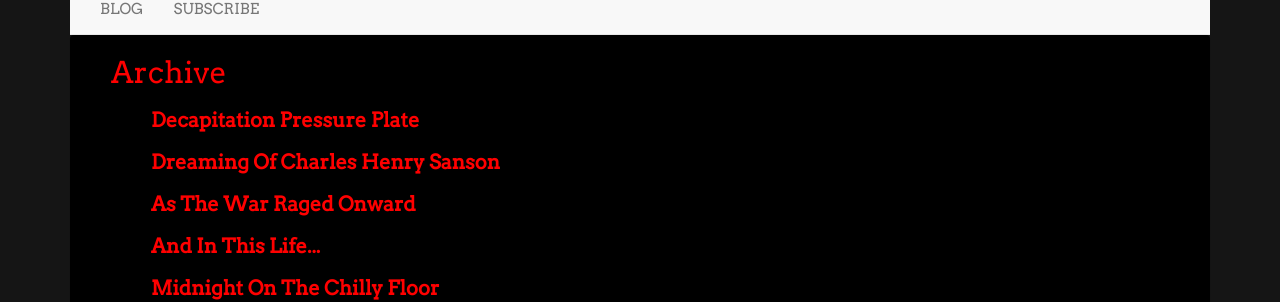
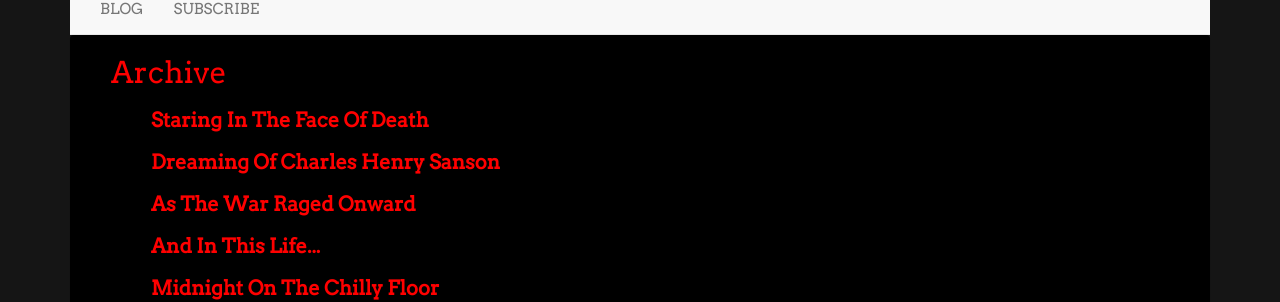
Before and after one commit to LWFlouisa/UploadedFairy, a Jekyll site: the page built from archive.md, in a window 1280 px wide. Shown: the part 350-652 px from the top of the page. Built offline with Jekyll 4.4.1, drawn with Linux system fonts in a browser that asks for light colours; nearby versions of some CDN libraries.

Commit message:
Update 2021-11-14-page29.md

```diff
--- a/_posts/2021-11-14-page29.md
+++ b/_posts/2021-11-14-page29.md
@@ -1,8 +1,8 @@
 ---
 layout: comic
-date:   14 Nov 2021
-title: "Decapitation Pressure Plate"
+date:   28 Nov 2021
+title: "Staring In The Face Of Death"
 categories: page
 permalink: /029
 ---
-![PAGE TWENTY NINE]({{ site.url }}/pages/pagetest29.png)
+![PAGE TWENTY NINE]({{ site.url }}/pages/pagetest30.png)
```
